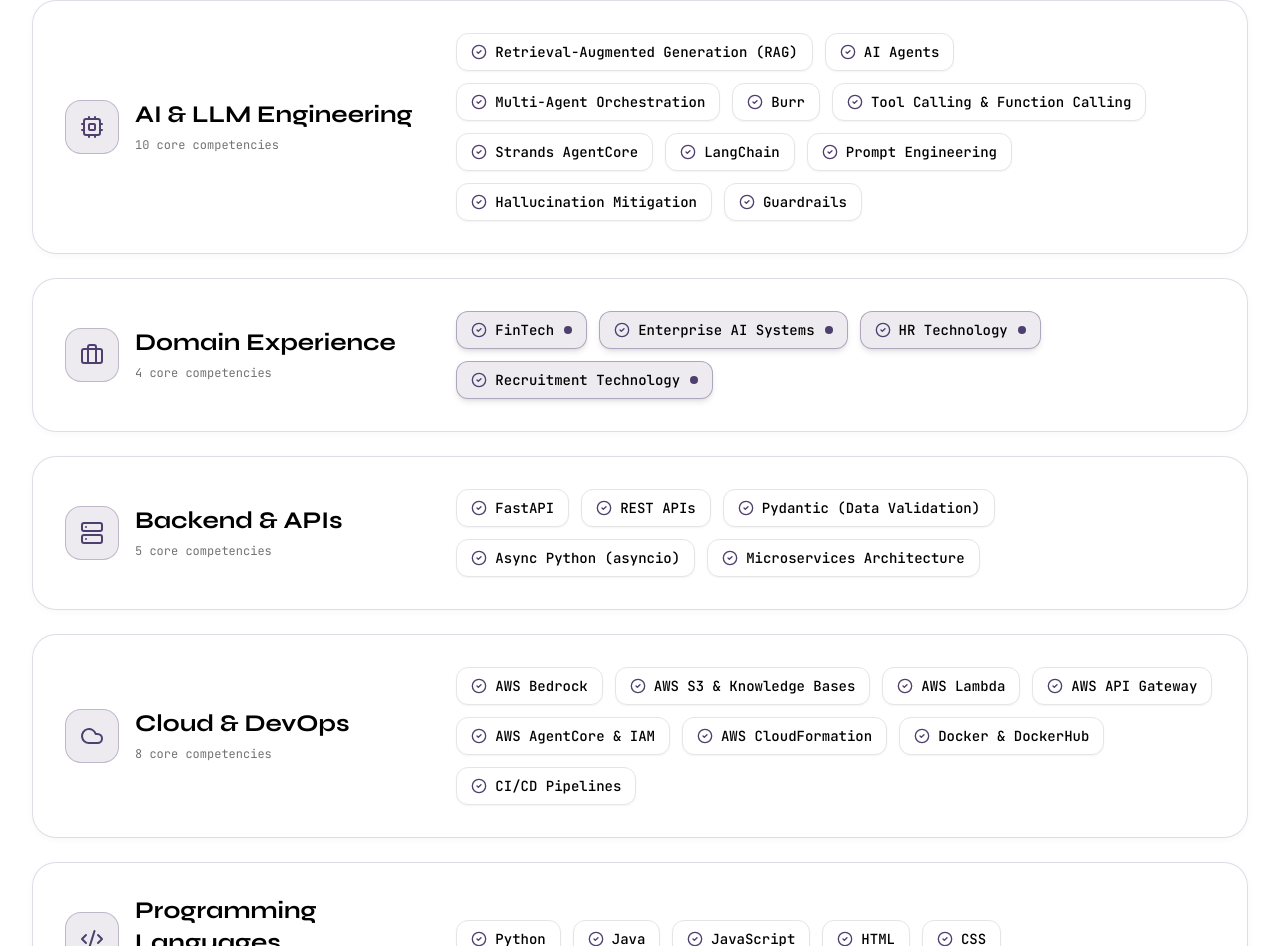
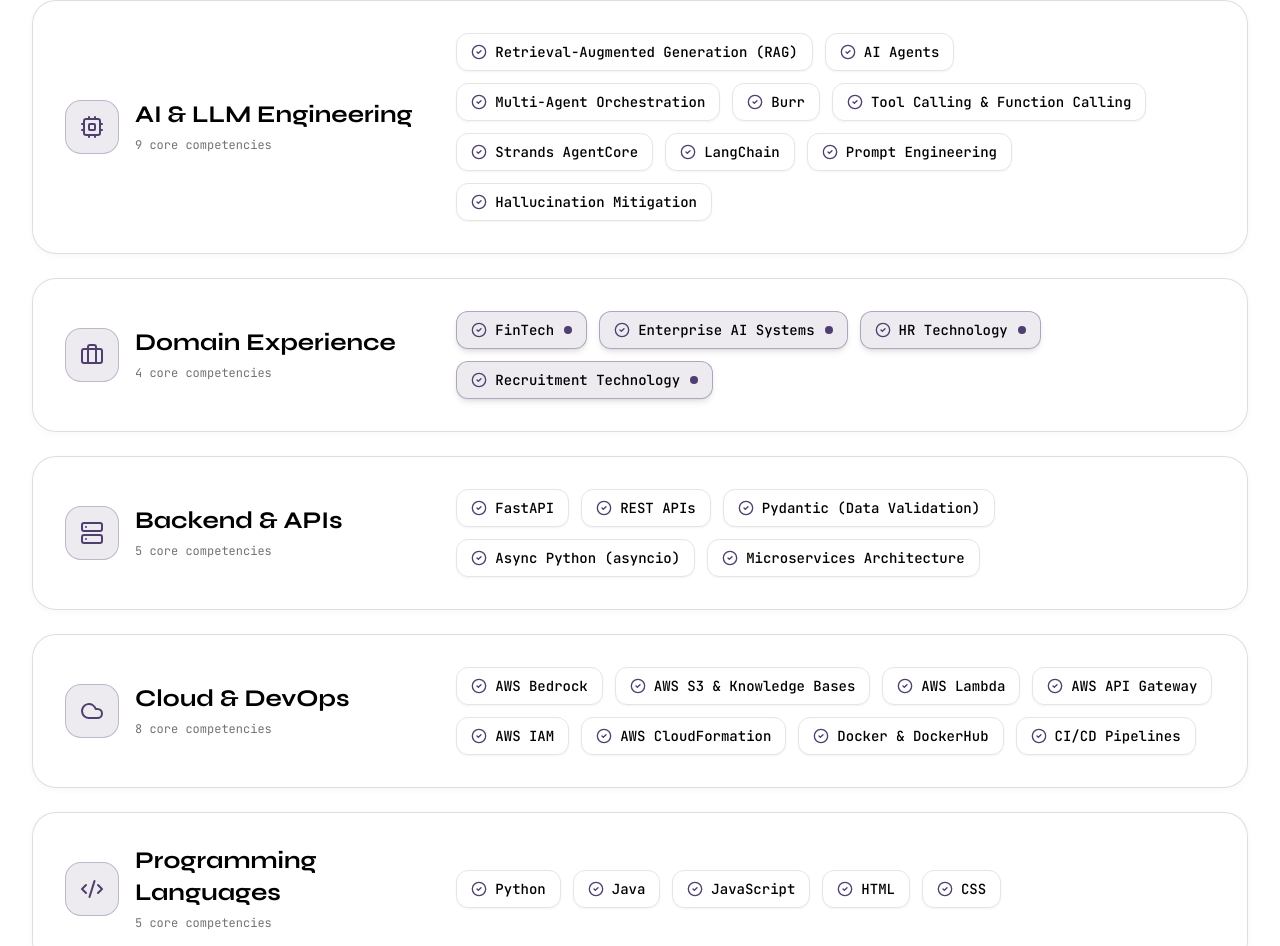
Before and after one commit to lokeshh29/build-portfolio, a Next.js app in the folder frontend/: page / in a window 1280 px wide. Shown: the part 5584-6530 px from the top of the page. Built offline with nearby package versions, Linux system fonts and the light colour scheme; no server answers.

Commit message:
fix: remove redundant skills

```diff
--- a/frontend/components/skills/Skills.tsx
+++ b/frontend/components/skills/Skills.tsx
@@ -47,7 +47,6 @@
           "LangChain",
           "Prompt Engineering",
           "Hallucination Mitigation",
-        "Guardrails",
         ],
       },
       {
@@ -104,7 +103,7 @@
           "AWS S3 & Knowledge Bases",
           "AWS Lambda",
           "AWS API Gateway",
-        "AWS AgentCore & IAM",
+          "AWS IAM",
           "AWS CloudFormation",
           "Docker & DockerHub",
           "CI/CD Pipelines",
@@ -205,8 +204,7 @@
                                 setActiveTooltip(isActive ? null : name);
                               }
                             }}
-                            className={`inline-flex items-center gap-2 px-3.5 py-2 rounded-xl font-mono text-xs sm:text-sm font-medium transition-all text-left ${
-                              description
+                            className={`inline-flex items-center gap-2 px-3.5 py-2 rounded-xl font-mono text-xs sm:text-sm font-medium transition-all text-left ${description
                               ? "cursor-pointer bg-[#4e3f6e]/10 dark:bg-[#4e3f6e]/20 text-black dark:text-white border border-[#4e3f6e]/40 dark:border-[#4e3f6e]/60 shadow-md hover:border-[#4e3f6e] dark:hover:border-[#c4b7d8]"
                               : "cursor-default bg-white dark:bg-black text-black dark:text-white border border-neutral-200 dark:border-[#4e3f6e]/30 shadow-sm"
                               }`}
```
Also changed, not shown: 1 other file (tests, documents, lock files or other folders). Lines whose indentation alone changed are shown as unchanged.
